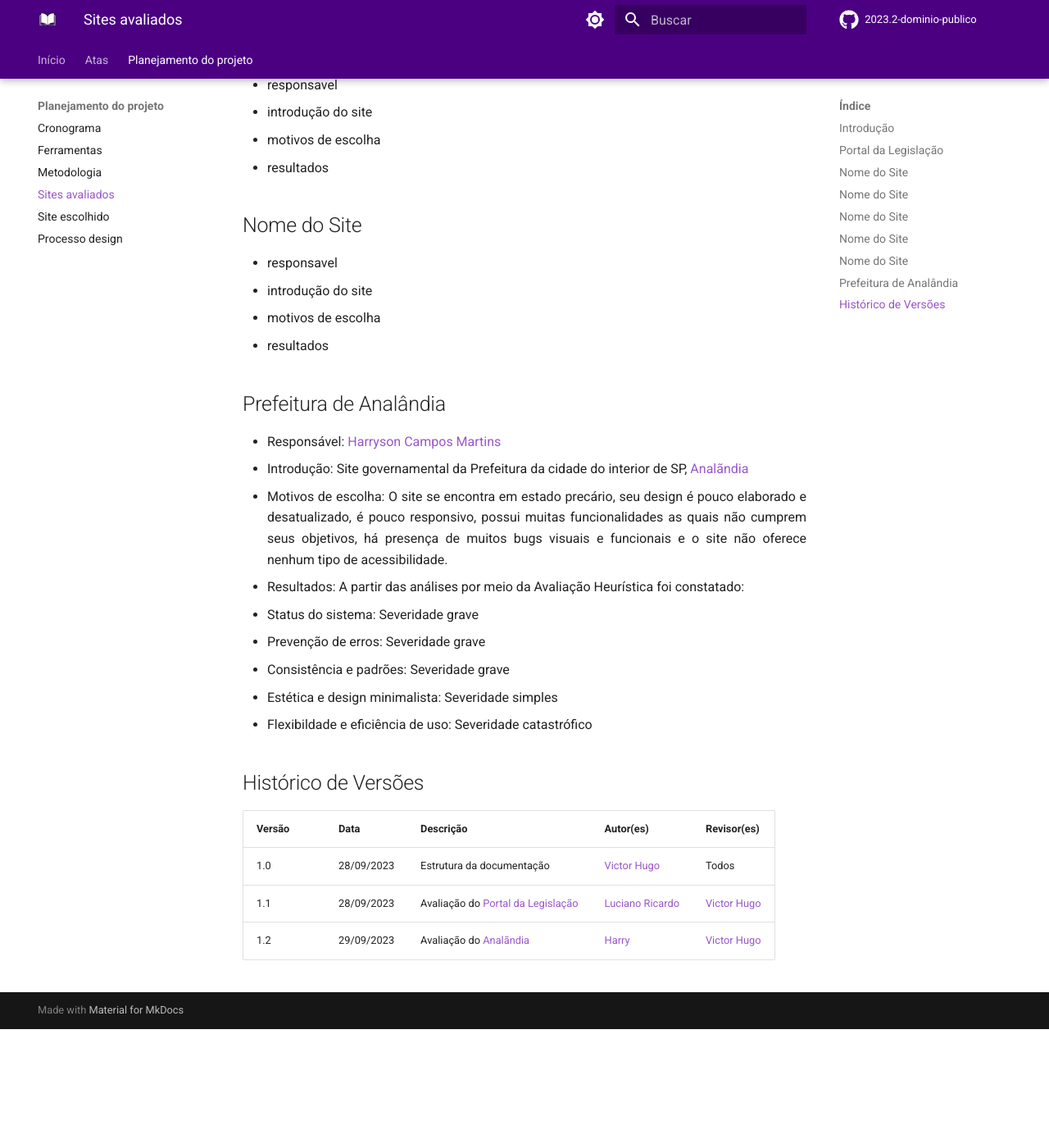
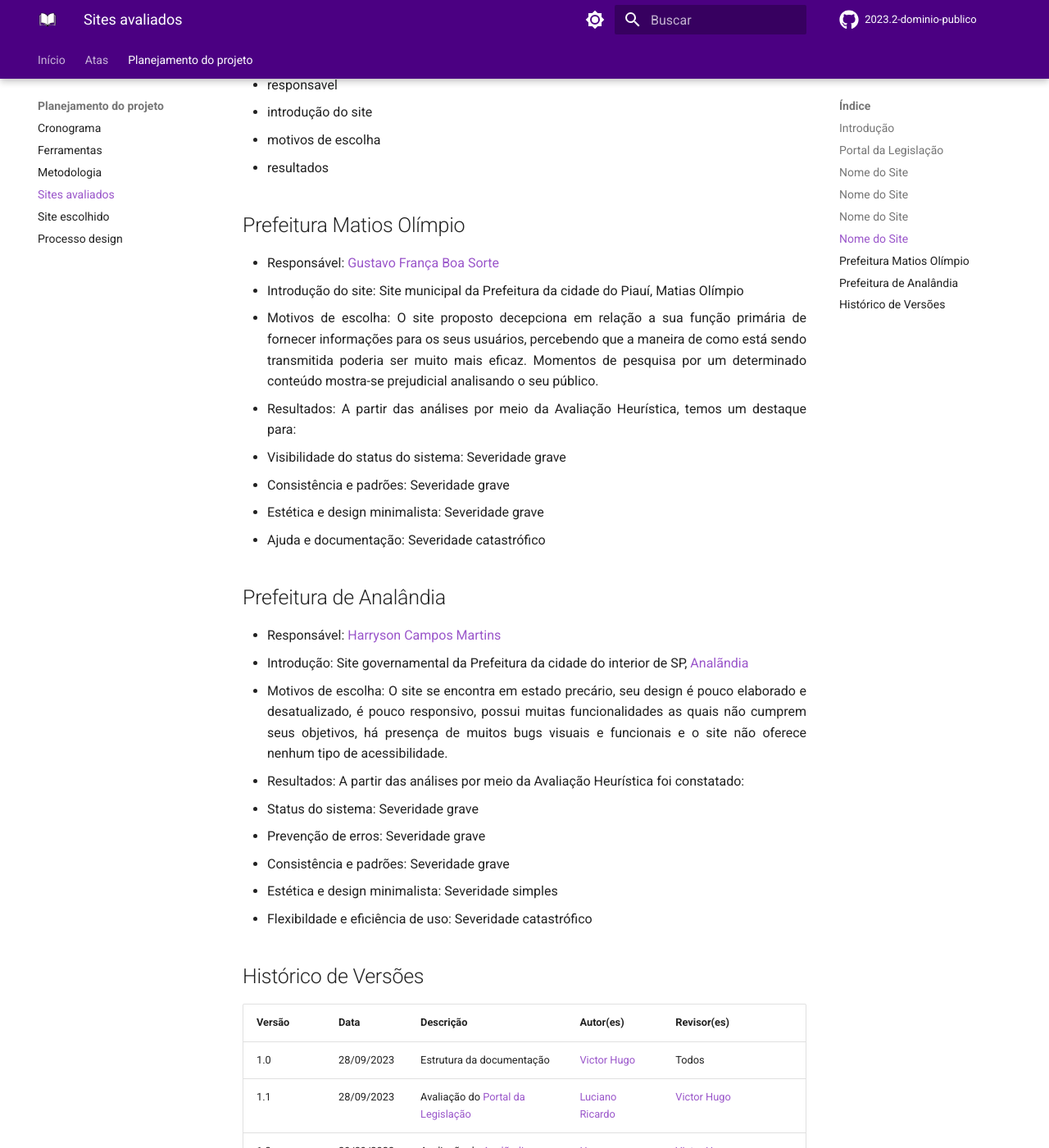
Before and after one commit to Interacao-Humano-Computador/2023.2-Dominio-Publico, an MkDocs documentation site: the page built from docs/planejamento/sites_avaliados.md, in a window 1280 px wide and 1400 px high, scrolled down 1425 px. Shown: the whole window at 82% size. Built offline with MkDocs 1.6.1 and Material for MkDocs 9.7.7, drawn with Linux system fonts in a browser that asks for light colours; comment, search, counter and statistics services are not loaded; before the commit the page ends 2680 px from its top, so only the background shows below that; some of the changed text lies outside the part shown.

Commit message:
insere o site matias olimpio

```diff
--- a/docs/planejamento/sites_avaliados.md
+++ b/docs/planejamento/sites_avaliados.md
@@ -42,12 +42,16 @@
 - motivos de escolha
 - resultados
 
-## Nome do Site
+## Prefeitura Matios Olímpio
 
-- responsavel
-- introdução do site
-- motivos de escolha
-- resultados
+- Responsável: [Gustavo França Boa Sorte](https://github.com/gustavofbs)
+- Introdução do site: Site municipal da Prefeitura da cidade do Piauí, Matias Olímpio
+- Motivos de escolha: O site proposto decepciona em relação a sua função primária de fornecer informações para os seus usuários, percebendo que a maneira de como está sendo transmitida poderia ser muito mais eficaz. Momentos de pesquisa por um determinado conteúdo mostra-se prejudicial analisando o seu público.
+- Resultados: A partir das análises por meio da Avaliação Heurística, temos um destaque para:
+   - Visibilidade do status do sistema: Severidade grave
+   - Consistência e padrões: Severidade grave
+   - Estética e design minimalista: Severidade grave
+   - Ajuda e documentação: Severidade catastrófico
 
 ## Prefeitura de Analândia
 
@@ -68,3 +72,4 @@
 | 1.0    | 28/09/2023 | Estrutura da documentação                                                    | [Victor Hugo](https://github.com/ViictorHugoo)  | Todos                                          |
 | 1.1    | 28/09/2023 | Avaliação do [Portal da Legislação](http://www4.planalto.gov.br/legislacao/) | [Luciano Ricardo](https://github.com/l-ricardo) | [Victor Hugo](https://github.com/ViictorHugoo) |
 | 1.2    | 29/09/2023 | Avaliação do [Analãndia](https://www.analandia.sp.gov.br/)                   | [Harry](https://github.com/harry-cmartin)       | [Victor Hugo](https://github.com/ViictorHugoo) |
+| 1.3   | 29/09/2023       | Avaliação do [Matias Olimpio](https://www.matiasolimpio.pi.gov.br/)                                                                    | [Gustavo França](https://github.com/gustavofbs)                                       |   [Luciano Ricardo](https://github.com/l-ricardo) e [Victor Hugo](https://github.com/ViictorHugoo)                                  |
```
